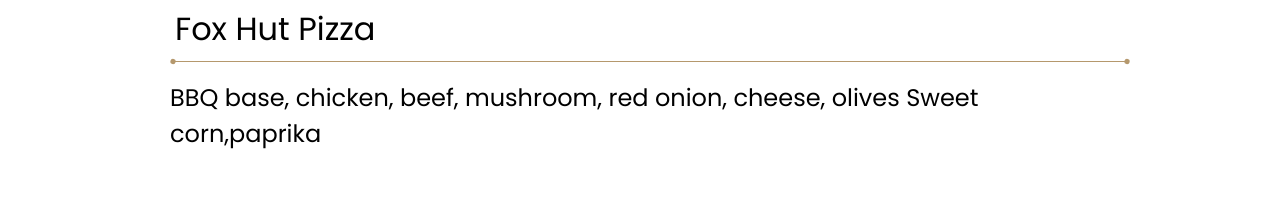
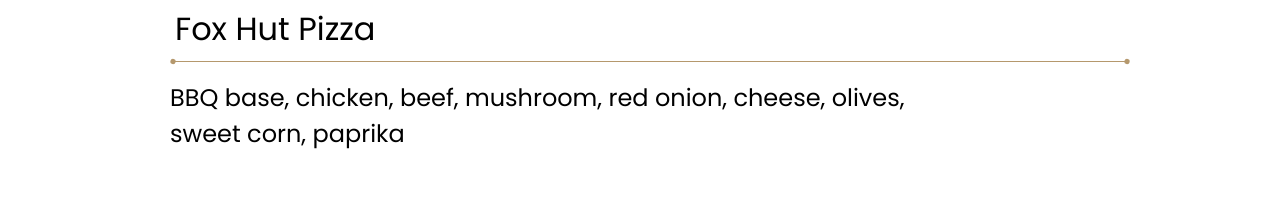
Before and after one commit to MahdiHasan943/fox-hunter-, a Next.js app: page /Menu/Pizza in a window 1280 px wide. Shown: the part 725-937 px from the top of the page. Built offline with nearby package versions, Linux system fonts and the light colour scheme; a web font is replaced by a local one.

Commit message:
added all the changes

```diff
--- a/src/pages/Menu/Pizza.js
+++ b/src/pages/Menu/Pizza.js
@@ -28,7 +28,7 @@ const Pizza = () => {
               <img className="py-2 w-full" src="../../MDLine.png" alt="" />
 
               <p className="MDSPText py-4 dark:text-[#ffffffb3] text-black">
-              BBQ base, chicken, beef, mushroom, red onion, cheese, olives Sweet corn,paprika
+                BBQ base, chicken, beef, mushroom, red onion, cheese, olives, sweet corn, paprika
               </p>
             </div>
             {/* 2 */}
```
